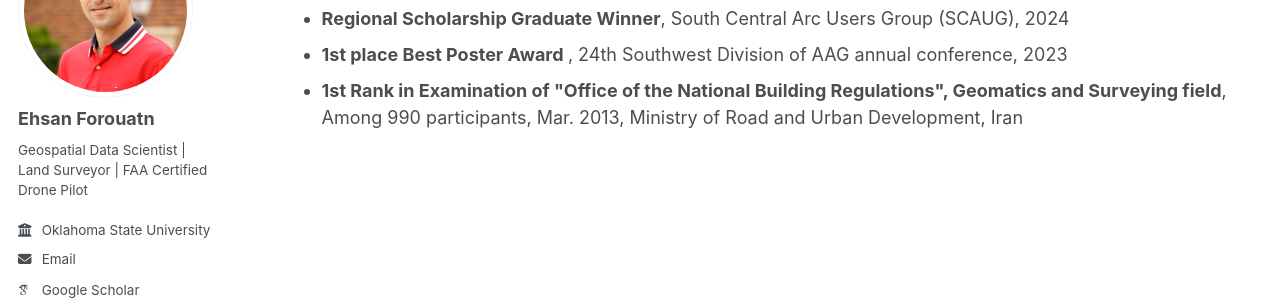
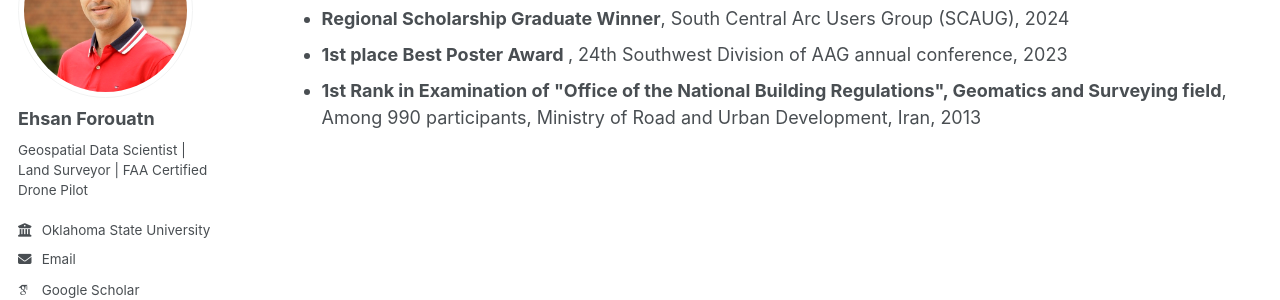
Before and after one commit to eforoutan/eforoutan.github.io, a Jekyll site: the page built from _pages/awards.html, in a window 1280 px wide. Shown: the part 183-483 px from the top of the page. Built offline with Jekyll 4.4.1, drawn with Linux system fonts in a browser that asks for light colours; some web fonts are replaced.

Commit message:
Update awards.html

```diff
--- a/_pages/awards.html
+++ b/_pages/awards.html
@@ -11,7 +11,7 @@ author_profile: true
   <li><strong>Robert E. Norris Conference Travel Award </strong>, Department of Geography, Oklahoma State University, 2024 </li>
   <li><strong>Regional Scholarship Graduate Winner</strong>, South Central Arc Users Group (SCAUG), 2024 </li>
   <li><strong>1st place Best Poster Award </strong>, 24th Southwest Division of AAG annual conference, 2023</li>
-  <li><strong>1st Rank in Examination of "Office of the National Building Regulations", Geomatics and Surveying   field</strong>, Among 990 participants, Mar. 2013, Ministry of Road and Urban Development, Iran</li>
+  <li><strong>1st Rank in Examination of "Office of the National Building Regulations", Geomatics and Surveying   field</strong>, Among 990 participants, Ministry of Road and Urban Development, Iran, 2013</li>
 </ul>
 
 {% for post in site.portfolio %}
```
